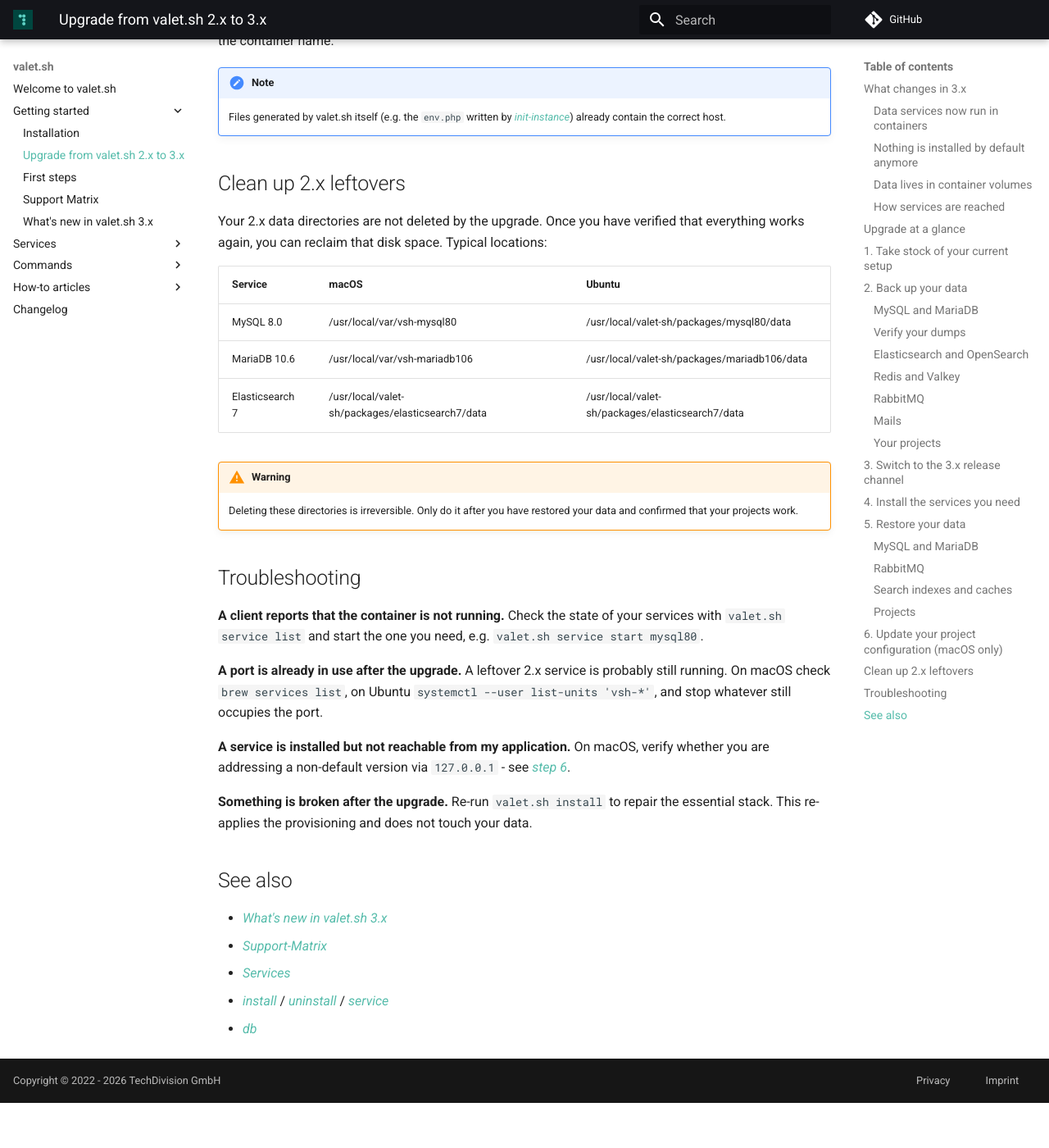
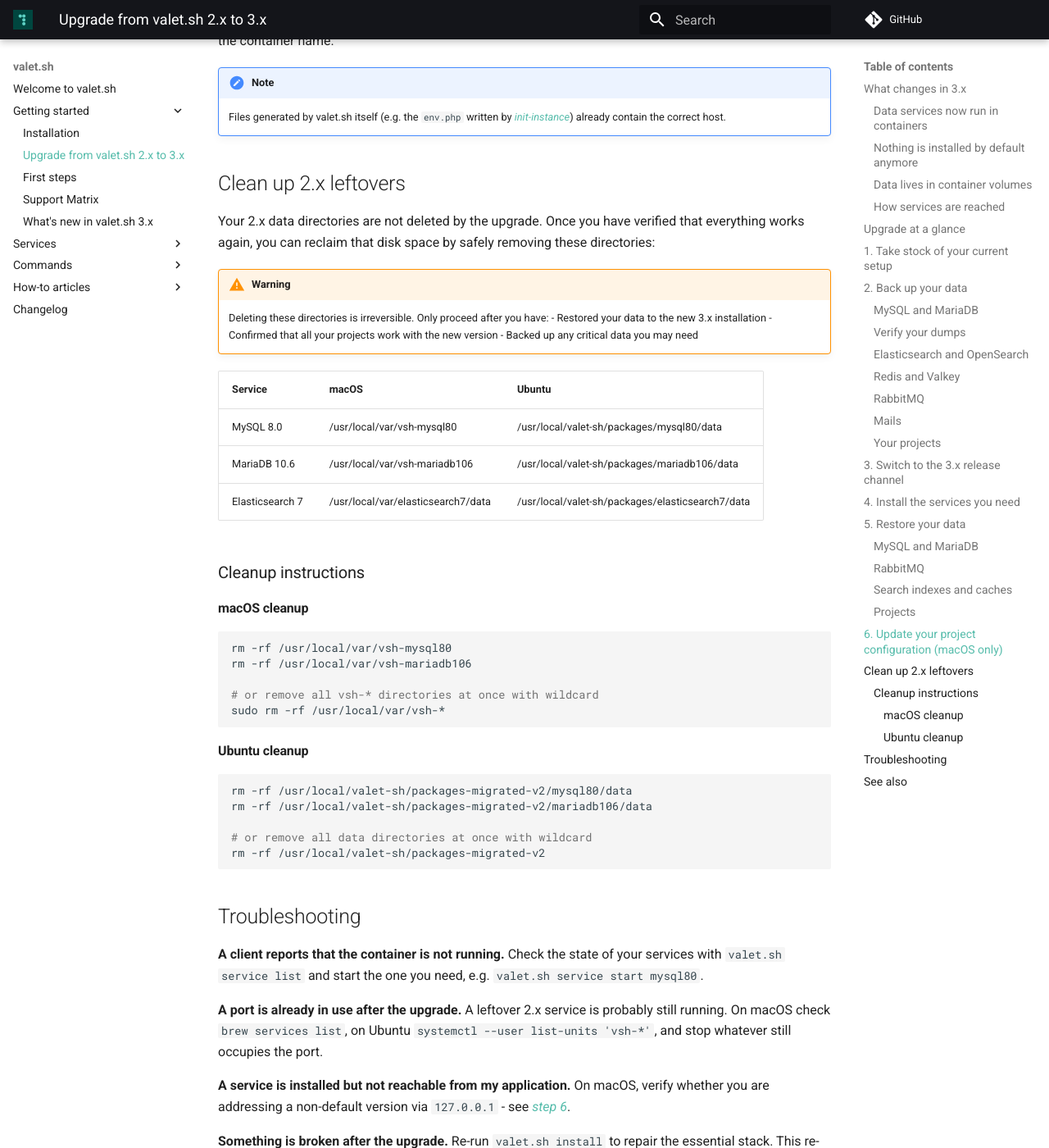
Before and after one commit to valet-sh/docs, an MkDocs documentation site: the page built from docs/getting-started/upgrade-from-2x.md, in a window 1280 px wide and 1400 px high, scrolled down 8472 px. Shown: the whole window at 82% size. Built offline with MkDocs 1.6.1 and Material for MkDocs 9.7.7, drawn with Linux system fonts in a browser that asks for light colours; comment, search, counter and statistics services are not loaded; the version menu is left out; before the commit the page ends 9817 px from its top, so only the background shows below that.

Commit message:
update cleanup docs

````diff
--- a/docs/getting-started/upgrade-from-2x.md
+++ b/docs/getting-started/upgrade-from-2x.md
@@ -344,18 +344,44 @@
 
 ## Clean up 2.x leftovers
 
-Your 2.x data directories are not deleted by the upgrade. Once you have verified that everything works again, you
-can reclaim that disk space. Typical locations:
+Your 2.x data directories are not deleted by the upgrade. Once you have verified that everything works again,
+you can reclaim that disk space by safely removing these directories:
+
+!!! warning
+    Deleting these directories is irreversible. Only proceed after you have:
+        - Restored your data to the new 3.x installation
+        - Confirmed that all your projects work with the new version
+        - Backed up any critical data you may need
+
 
 | Service | macOS | Ubuntu |
 |---------|-------|--------|
 | MySQL 8.0 | /usr/local/var/vsh-mysql80 | /usr/local/valet-sh/packages/mysql80/data |
 | MariaDB 10.6 | /usr/local/var/vsh-mariadb106 | /usr/local/valet-sh/packages/mariadb106/data |
-| Elasticsearch 7 | /usr/local/valet-sh/packages/elasticsearch7/data | /usr/local/valet-sh/packages/elasticsearch7/data |
+| Elasticsearch 7 | /usr/local/var/elasticsearch7/data | /usr/local/valet-sh/packages/elasticsearch7/data |
 
-!!! warning
-    Deleting these directories is irreversible. Only do it after you have restored your data and confirmed that your
-    projects work.
+### Cleanup instructions
+
+#### macOS cleanup
+
+```bash
+rm -rf /usr/local/var/vsh-mysql80
+rm -rf /usr/local/var/vsh-mariadb106
+
+# or remove all vsh-* directories at once with wildcard
+sudo rm -rf /usr/local/var/vsh-*
+```
+
+#### Ubuntu cleanup
+
+```bash
+rm -rf /usr/local/valet-sh/packages-migrated-v2/mysql80/data
+rm -rf /usr/local/valet-sh/packages-migrated-v2/mariadb106/data
+
+# or remove all data directories at once with wildcard
+rm -rf /usr/local/valet-sh/packages-migrated-v2
+```
+
 
 ## Troubleshooting
 
````
